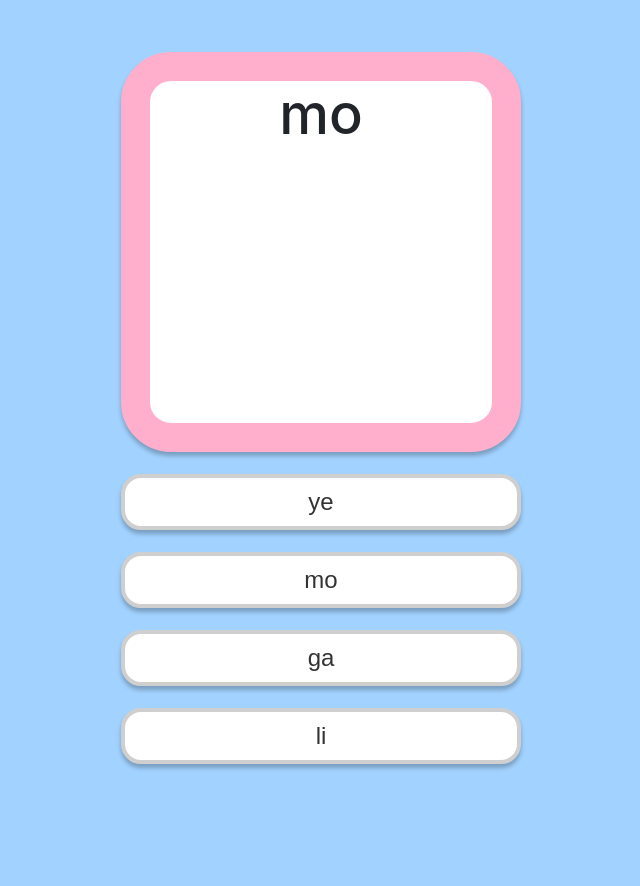
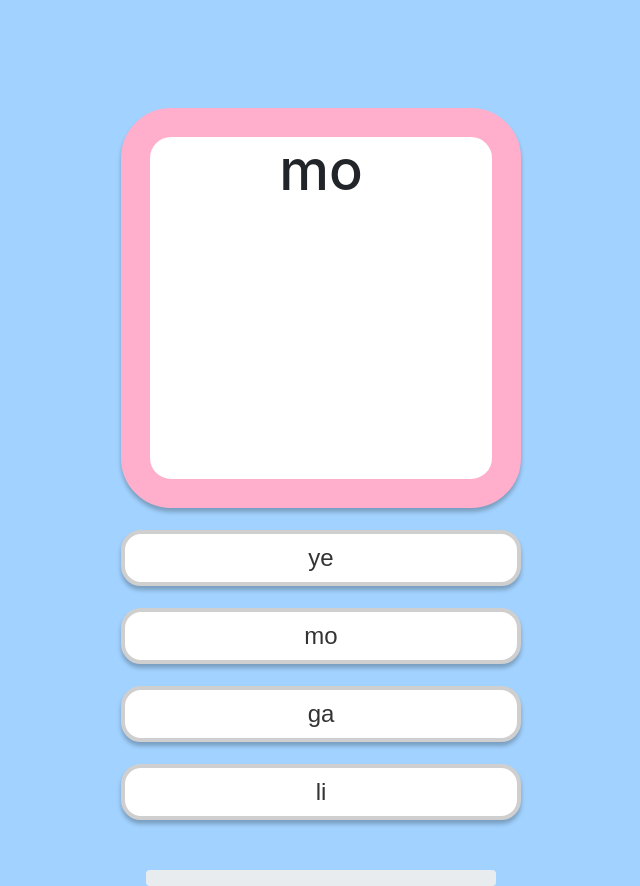
Before and after one commit to ryanzoleta/baybayin-quiz, a Svelte app: page / in a window 1280 px wide. Both pictures are taken after a click on the button "start". Shown: the whole page, without its empty margins (319-959 px from the left). Before the commit the page ends 808 px from the top, so only its background shows below. Built offline with nearby package versions, Linux system fonts and the light colour scheme.

Commit message:
Include baybayin title

```diff
--- a/src/views/LandingView.svelte
+++ b/src/views/LandingView.svelte
@@ -10,6 +10,7 @@
   >
     <div class="row ">
       <div class="col title-box animate__animated animate__slideInDown">
+        <h2>ᜊᜌ᜔ᜊᜌᜒᜈ᜔</h2>
         <h1>Baybayin 101</h1>
         <p>Learn the native alphabet of the Philippines</p>
         <LinkButton text="start" handleClick={handleClickStart} />
@@ -37,6 +38,13 @@
     color: #474747;
   }
 
+  h2 {
+    text-align: center;
+    color: #979797;
+    font-size: 48px;
+    margin-bottom: 30px;
+  }
+
   p {
     margin-bottom: 50px;
     font-size: 24px;
--- a/src/views/QuizView.svelte
+++ b/src/views/QuizView.svelte
@@ -24,6 +24,13 @@
     choices = [...choices, remainingQuestion[0]];
     choices = choices.sort(() => 0.5 - Math.random());
 
+    const currentProgress = document
+      .getElementById('progressBar')
+      .style.width.replace('%', '');
+    document.getElementById('progressBar').style.width =
+      parseInt(currentProgress) + 10 + '%';
+    console.log(document.getElementById('progressBar').style.width);
+
     if (remainingQuestion.length <= 0) {
       handleEndQuiz();
     }
@@ -34,7 +41,7 @@
       score += 1;
     }
     totalItems += 1;
-    slideOutLeft(document.getElementById('entireView'));
+    slideOutLeft(document.getElementById('questionRow'));
     setTimeout(() => nextQuestion(), 500);
   }
 
@@ -48,12 +55,11 @@
 </script>
 
 <main>
-  <div
-    class="container d-flex flex-column min-vh-100 justify-content-center align-items-center animate__animated animate__slideInRight"
-    id="entireView"
-  >
-    <div class="row ">
+  <div class="container " id="entireView">
+    <div class="row animate__animated animate__slideInRight" id="questionRow">
+      <div class="col" />
       <div class="col title-box">
+        <div id="questionBox">
           <div id="question">
             <h1 class="vertical-middle">{remainingQuestion[0]}</h1>
           </div>
@@ -69,6 +75,25 @@
             </div>
           {/each}
         </div>
+      </div>
+      <div class="col" />
+    </div>
+    <div class="row">
+      <div class="col" />
+      <div class="col">
+        <div class="progress">
+          <div
+            class="progress-bar"
+            role="progressbar"
+            style="width:0%"
+            id="progressBar"
+            aria-valuenow="0"
+            aria-valuemin="0"
+            aria-valuemax="100"
+          />
+        </div>
+      </div>
+      <div class="col" />
     </div>
   </div>
 </main>
@@ -103,4 +128,17 @@
   #entireView {
     --animate-duration: 0.5s;
   }
+
+  #questionBox {
+    margin-top: 100px;
+    /* width: 490px; */
+  }
+
+  .progress {
+    margin-top: 50px;
+  }
+
+  .progress-bar {
+    background-color: #cfbaf0;
+  }
 </style>
```
Lines whose indentation alone changed are shown as unchanged.
